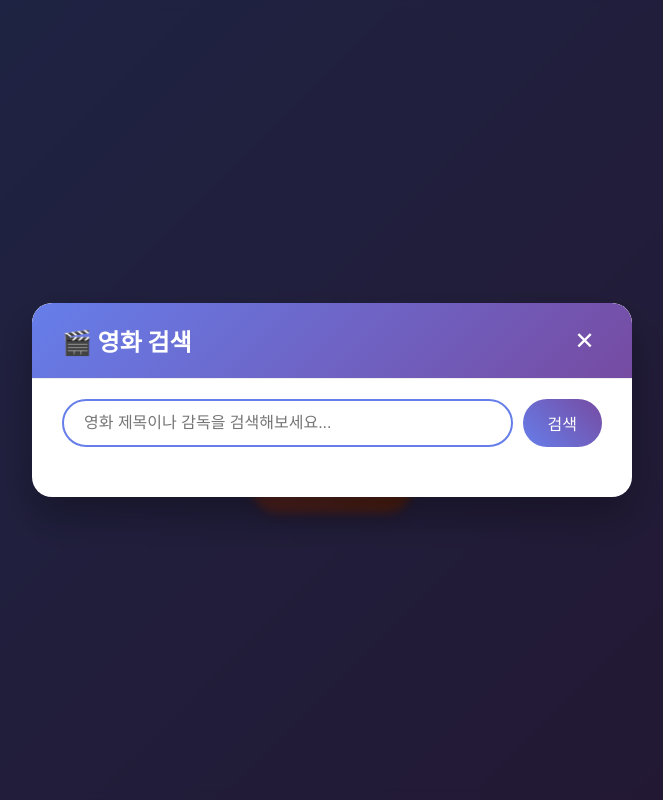
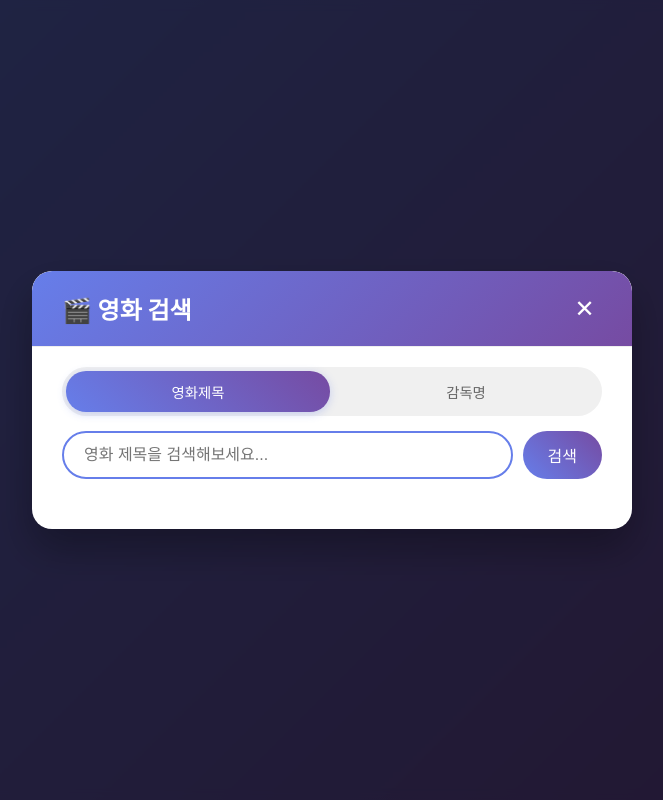
Before and after one commit to hprays/K_Movie_Finder, a React (Create React App) app: page / in a window 1280 px wide. Both pictures are taken after a click on the button "영화 검색하기". Shown: the whole page, without its empty margins (308-971 px from the left). Built offline with nearby package versions, Linux system fonts and the light colour scheme.

Commit message:
feat: connect API and implement search toggle

```diff
--- a/src/components/SearchModal.css
+++ b/src/components/SearchModal.css
@@ -72,6 +72,42 @@
 
 .search-form {
   padding: 20px 30px;
+}
+
+.search-toggle-container {
+  margin-bottom: 15px;
+}
+
+.search-toggle {
+  display: flex;
+  background: #f0f0f0;
+  border-radius: 25px;
+  padding: 4px;
+  gap: 4px;
+}
+
+.toggle-button {
+  flex: 1;
+  padding: 10px 20px;
+  border: none;
+  background: transparent;
+  border-radius: 20px;
+  cursor: pointer;
+  font-size: 0.9rem;
+  font-weight: 500;
+  color: #666;
+  transition: all 0.3s ease;
+}
+
+.toggle-button.active {
+  background: linear-gradient(45deg, #667eea, #764ba2);
+  color: white;
+  box-shadow: 0 2px 8px rgba(102, 126, 234, 0.3);
+}
+
+.toggle-button:hover:not(.active) {
+  background: rgba(102, 126, 234, 0.1);
+  color: #667eea;
 }
 
 .search-input-container {
@@ -225,6 +261,14 @@
   margin: 5px 0;
 }
 
+.open-date {
+  background: #fff3e0;
+  color: #e65100;
+  padding: 2px 8px;
+  border-radius: 12px;
+  font-weight: 500;
+}
+
 @media (max-width: 768px) {
   .modal-content {
     width: 95%;
@@ -237,6 +281,16 @@
 
   .search-form {
     padding: 15px 20px;
+  }
+
+  .search-toggle {
+    flex-direction: column;
+    gap: 8px;
+  }
+
+  .toggle-button {
+    padding: 12px 20px;
+    font-size: 1rem;
   }
 
   .search-input-container {
--- a/src/components/SearchModal.js
+++ b/src/components/SearchModal.js
@@ -5,6 +5,10 @@ const SearchModal = ({ isOpen, onClose }) => {
   const [searchTerm, setSearchTerm] = useState('');
   const [searchResults, setSearchResults] = useState([]);
   const [isLoading, setIsLoading] = useState(false);
+  const [searchType, setSearchType] = useState('영화 제목');
+
+  // KOBIS API 키
+  const KOBIS_API_KEY = '347bfdbac8ec4c0bb074c1187ab08348';
 
   // ESC 키로 모달 닫기
   useEffect(() => {
@@ -31,46 +35,34 @@ const SearchModal = ({ isOpen, onClose }) => {
 
     setIsLoading(true);
 
-    // 실제 API 호출 대신 임시 데이터 사용
-    setTimeout(() => {
-      const mockResults = [
-        {
-          id: 1,
-          title: '인셉션',
-          year: 2010,
-          rating: 8.8,
-          genre: 'SF, 액션',
-          director: '크리스토퍼 놀란'
-        },
-        {
-          id: 2,
-          title: '포레스트 검프',
-          year: 1994,
-          rating: 8.8,
-          genre: '드라마',
-          director: '로버트 저메키스'
-        },
-        {
-          id: 3,
-          title: '타이타닉',
-          year: 1997,
-          rating: 7.9,
-          genre: '로맨스, 드라마',
-          director: '제임스 카메론'
-        }
-      ].filter(movie =>
-        movie.title.toLowerCase().includes(searchTerm.toLowerCase()) ||
-        movie.director.toLowerCase().includes(searchTerm.toLowerCase())
-      );
+    try {
+      let url;
+      if (searchType === '영화 제목') {
+        url = `https://www.kobis.or.kr/kobisopenapi/webservice/rest/movie/searchMovieList.json?key=${KOBIS_API_KEY}&movieNm=${encodeURIComponent(searchTerm)}`;
+      } else {
+        url = `https://www.kobis.or.kr/kobisopenapi/webservice/rest/movie/searchMovieList.json?key=${KOBIS_API_KEY}&directorNm=${encodeURIComponent(searchTerm)}`;
+      }
 
-      setSearchResults(mockResults);
+      const response = await fetch(url);
+      const data = await response.json();
+
+      if (data.movieListResult && data.movieListResult.movieList) {
+        setSearchResults(data.movieListResult.movieList);
+      } else {
+        setSearchResults([]);
+      }
+    } catch (error) {
+      console.error('영화 검색 중 오류 발생:', error);
+      setSearchResults([]);
+    } finally {
       setIsLoading(false);
-    }, 1000);
+    }
   };
 
   const handleClose = () => {
     setSearchTerm('');
     setSearchResults([]);
+    setSearchType('영화 제목');
     onClose();
   };
 
@@ -87,12 +79,31 @@ const SearchModal = ({ isOpen, onClose }) => {
         </div>
 
         <form onSubmit={handleSearch} className="search-form">
+          <div className="search-toggle-container">
+            <div className="search-toggle">
+              <button
+                type="button"
+                className={`toggle-button ${searchType === '영화 제목' ? 'active' : ''}`}
+                onClick={() => setSearchType('영화 제목')}
+              >
+                영화제목
+              </button>
+              <button
+                type="button"
+                className={`toggle-button ${searchType === '감독명' ? 'active' : ''}`}
+                onClick={() => setSearchType('감독명')}
+              >
+                감독명
+              </button>
+            </div>
+          </div>
+
           <div className="search-input-container">
             <input
               type="text"
               value={searchTerm}
               onChange={(e) => setSearchTerm(e.target.value)}
-              placeholder="영화 제목이나 감독을 검색해보세요..."
+              placeholder={searchType === '영화 제목' ? '영화 제목을 검색해보세요...' : '감독명을 검색해보세요...'}
               className="search-input"
               autoFocus
             />
@@ -112,22 +123,9 @@ const SearchModal = ({ isOpen, onClose }) => {
 
           {!isLoading && searchResults.length > 0 && (
             <div className="results-list">
-              {searchResults.map(movie => (
-                <div key={movie.id} className="movie-card">
-                  <div className="movie-info">
-                    <h3>{movie.title}</h3>
-                    <p className="movie-details">
-                      <span className="year">{movie.year}</span>
-                      <span className="rating">⭐ {movie.rating}</span>
-                      <span className="genre">{movie.genre}</span>
-                    </p>
-                    <p className="director">감독: {movie.director}</p>
-                  </div>
-                  <button className="recommend-button">
-                    추천받기
-                  </button>
-                </div>
-              ))}
+              {/* 검색 결과는 다른 담당자가 구현할 예정 */}
+              <p>검색 결과 {searchResults.length}개</p>
+              <pre>{JSON.stringify(searchResults, null, 2)}</pre>
             </div>
           )}
 
```
Also changed, not shown: 1 other file (tests, documents, lock files or other folders).
